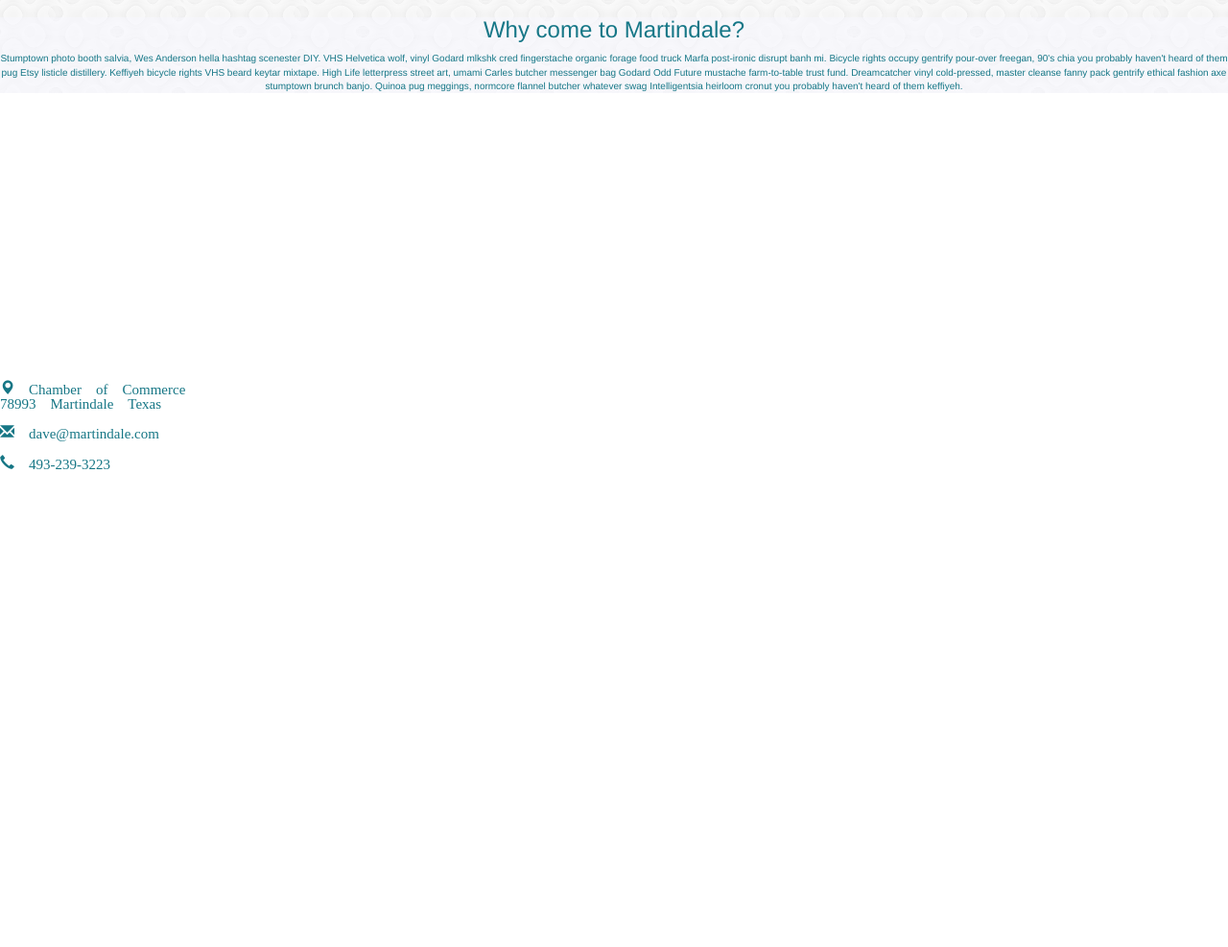
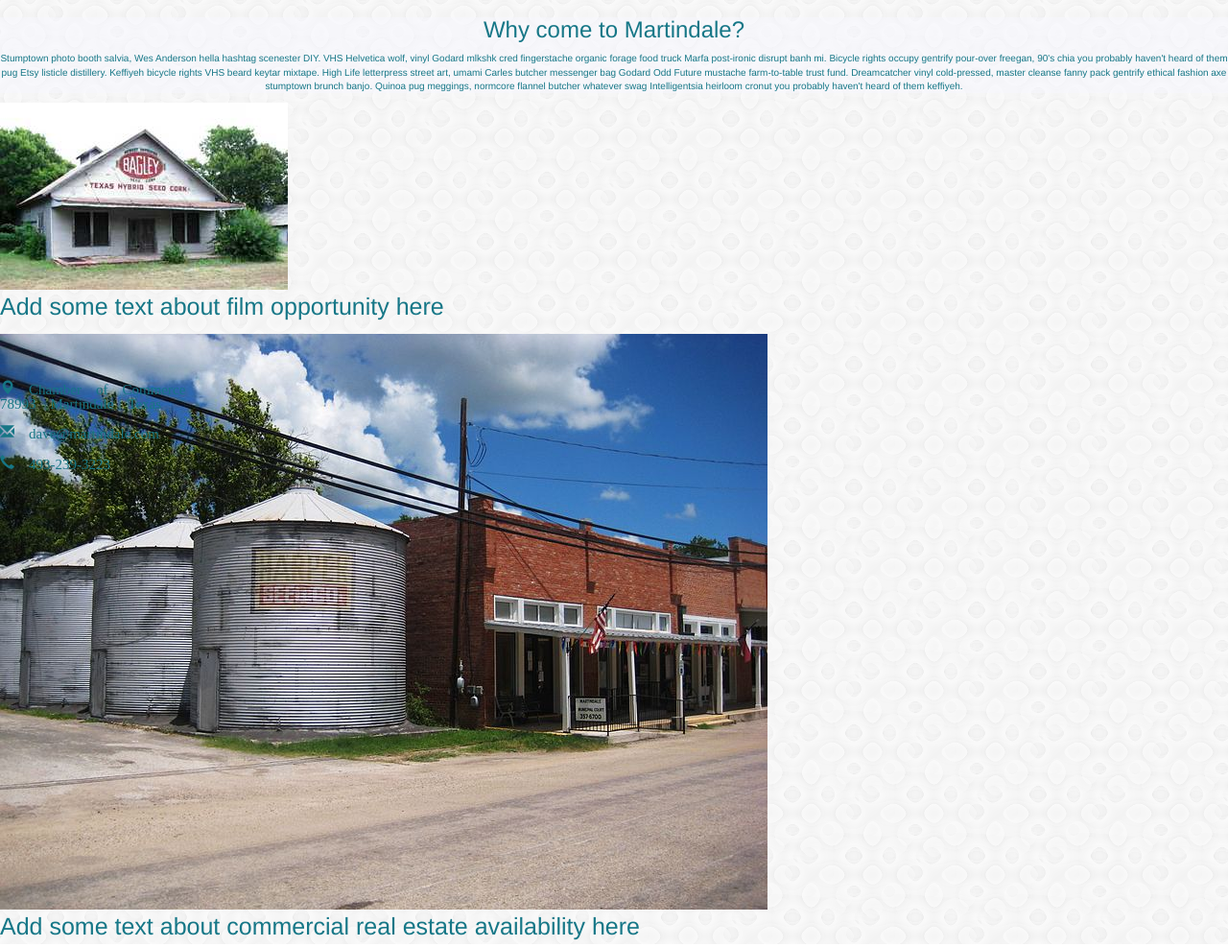
Before and after one commit to danielstclair/City-of-Martindale, a website: page app/index.html in a window 1280 px wide. Shown: the part 254-1241 px from the top of the page at 96% size. Before the commit the page ends 800 px from the top, so only its background shows below. Drawn offline with nearby package versions, Linux system fonts and the light colour scheme; some packages are replaced by stand-ins of ours; files that its build step writes are made by us from their sources; files whose address does not match are found by name.

Commit message:
Added footer and footer content. Moved UI View.

```diff
--- a/app/index.html
+++ b/app/index.html
@@ -95,16 +95,13 @@
             <p>Stumptown photo booth salvia, Wes Anderson hella hashtag scenester DIY. VHS Helvetica wolf, vinyl Godard mlkshk cred fingerstache organic forage food truck Marfa post-ironic disrupt banh mi. Bicycle rights occupy gentrify pour-over freegan, 90's chia you probably haven't heard of them pug Etsy listicle distillery. Keffiyeh bicycle rights VHS beard keytar mixtape. High Life letterpress street art, umami Carles butcher messenger bag Godard Odd Future mustache farm-to-table trust fund. Dreamcatcher vinyl cold-pressed, master cleanse fanny pack gentrify ethical fashion axe stumptown brunch banjo. Quinoa pug meggings, normcore flannel butcher whatever swag Intelligentsia heirloom cronut you probably haven't heard of them keffiyeh.</p>
         </div>
 
-       <!--  <div class = "main-page-images">
-            <img class = "main-page-image1" src= "images/seedstorepic.jpg">
+        <div>
+            <img src= "images/seedstorepic.jpg">
             <p>Add some text about film opportunity here</p>
+            <img src = "images/silos_buildings.jpg">
+            <p>Add some text about commercial real estate availability here</p>
+        </div>
 
-            <img class = "main-page-image2" src = "images/silos_buildings.jpg">
-            <p>Add some text about commercial real estate availability here</p>
-
-
-        </div>
- -->
 
     <footer class="footer">
     <p>
```
